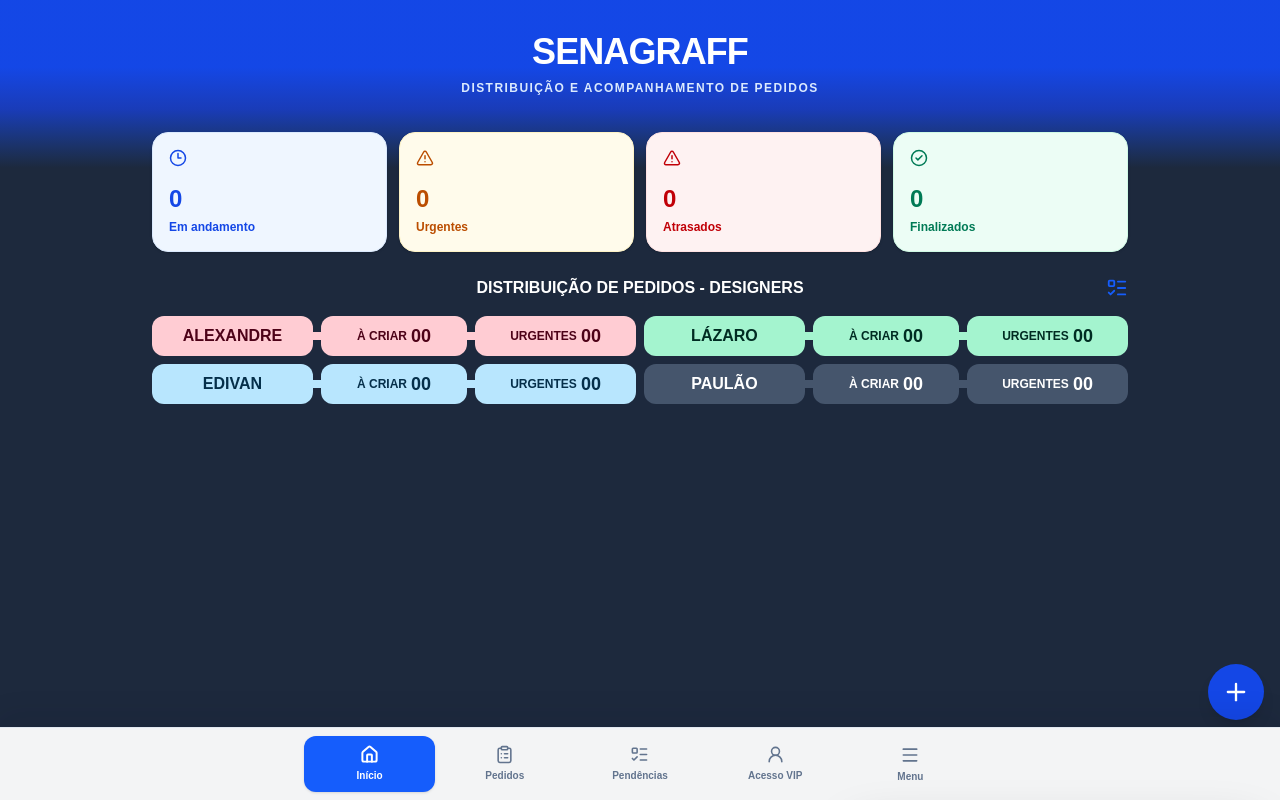
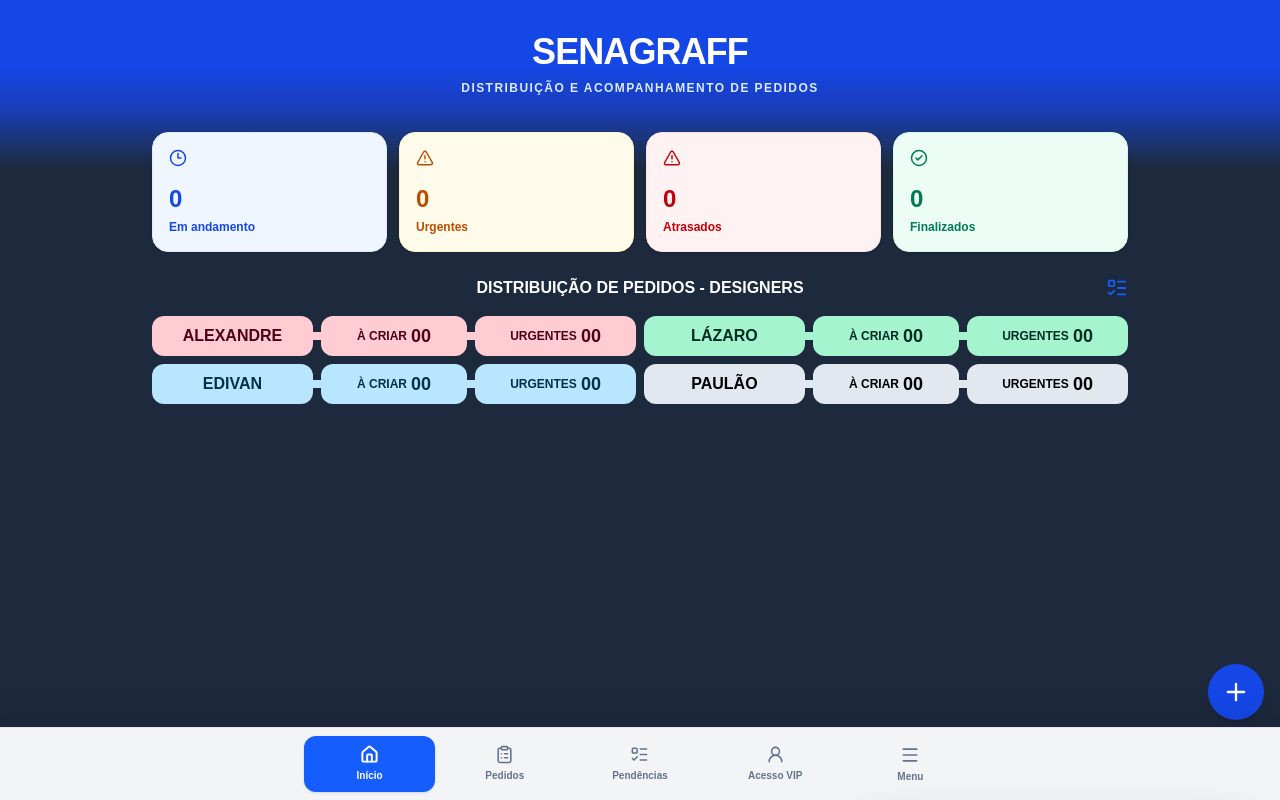
Before and after one commit to Alexandresenagraff/fichas-app, a Next.js app: page /inicio in a window 1280 px wide. Built offline with nearby package versions, Linux system fonts and the light colour scheme; no server answers; the database is empty.

Commit message:
designers

```diff
--- a/app/inicio/page.tsx
+++ b/app/inicio/page.tsx
@@ -14,7 +14,7 @@ const coresDesigner: Record<string, string> = {
   ALEXANDRE: "bg-rose-200 text-rose-950",
   "LÁZARO": "bg-emerald-200 text-emerald-950",
   EDIVAN: "bg-sky-200 text-sky-950",
-  "PAULÃO": "bg-slate-600 text-white",
+  "PAULÃO": "bg-slate-200 text-black",
 };
 
 function normalizarDesigner(nome?: string) {
```
